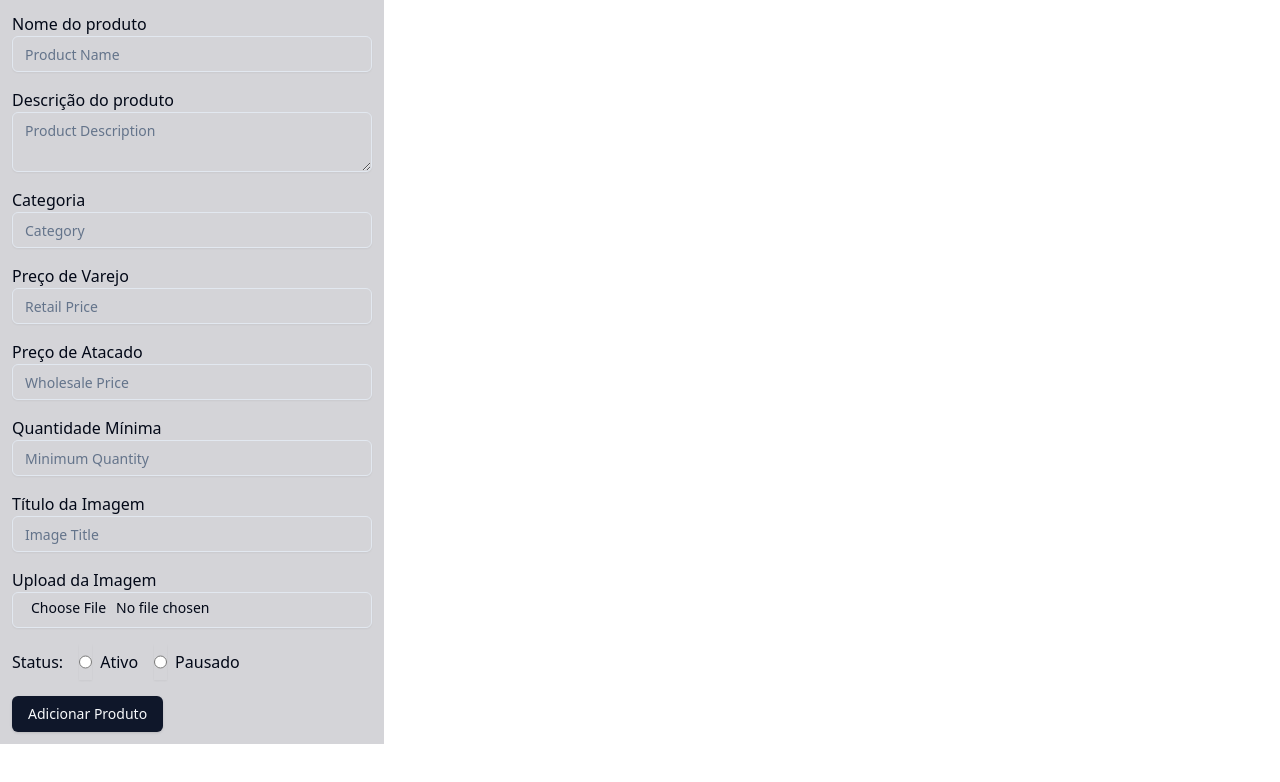
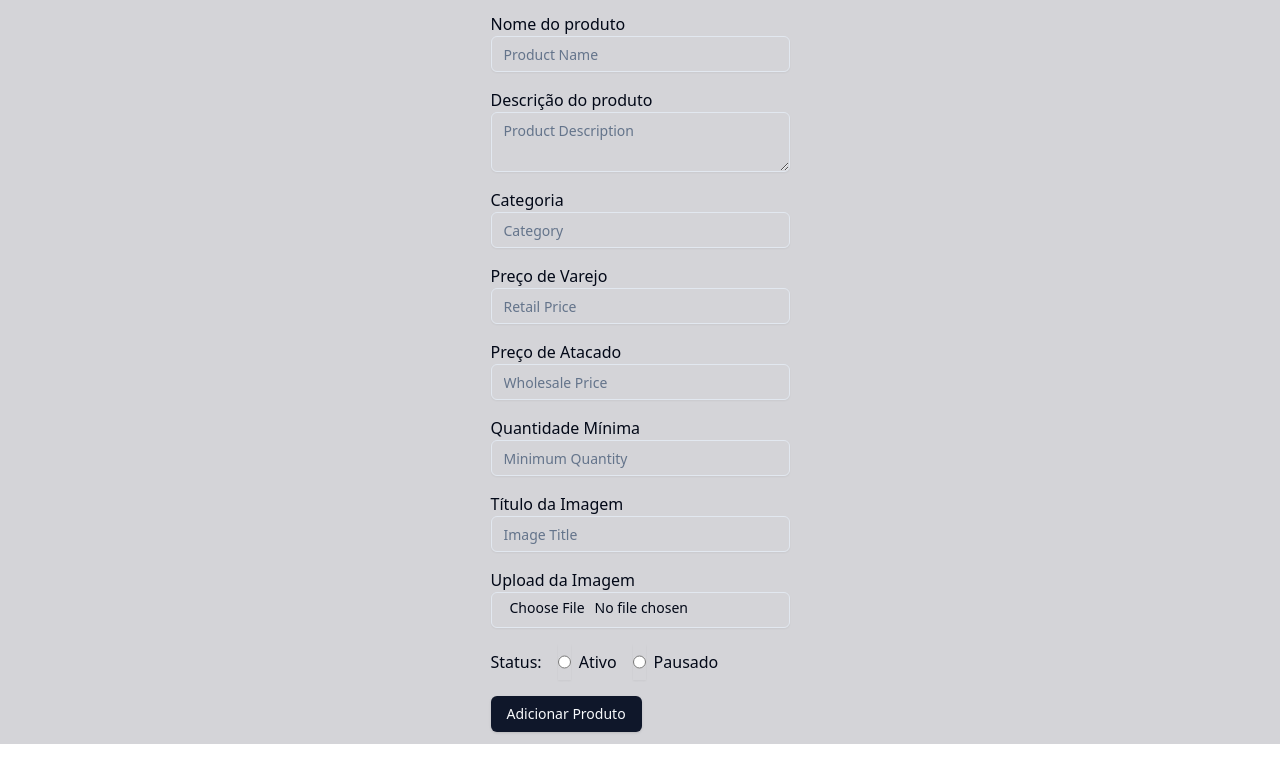
Before and after one commit to PedrOliveiraM/artlaser-next, a Next.js app: page /pages/dashboard/add-product in a window 1280 px wide. Shown: the top 782 px of the page. Built offline with nearby package versions, Linux system fonts and the light colour scheme.

Commit message:
style: center form

```diff
--- a/src/app/pages/dashboard/add-product/page.tsx
+++ b/src/app/pages/dashboard/add-product/page.tsx
@@ -2,7 +2,7 @@ import ProductForm from '@/components/ProductForm'
 
 export default function Addproduct() {
   return (
-    <div className="w-96 bg-zinc-300">
+    <div className="flex w-full justify-center bg-zinc-300">
       <ProductForm />
     </div>
   )
```
